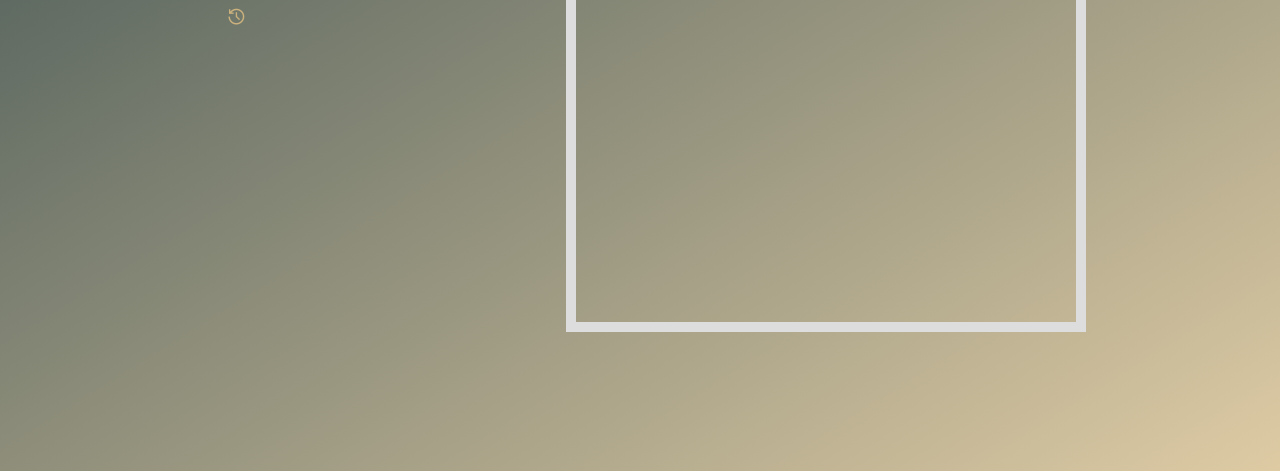
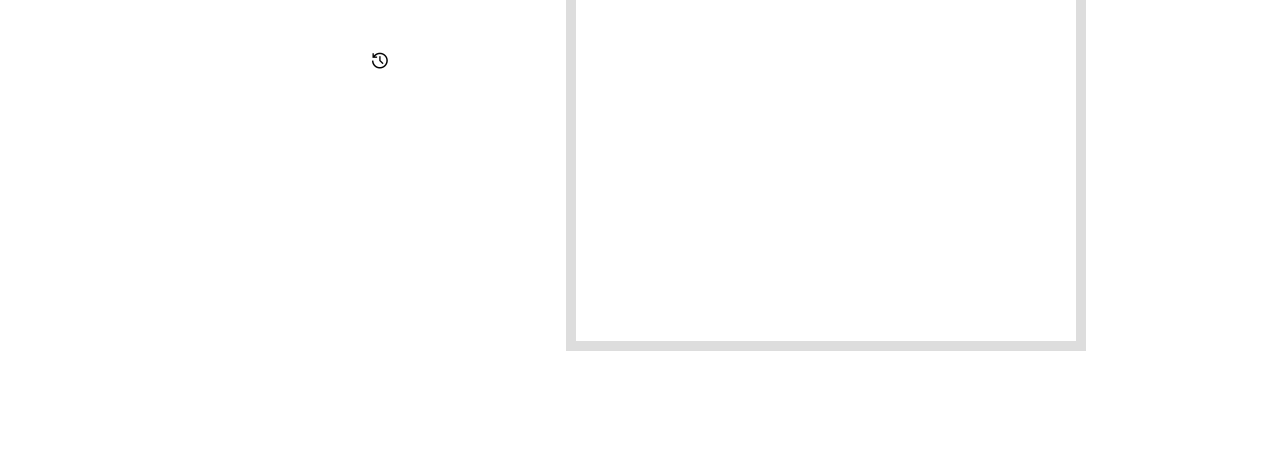
Before and after one commit to kdivyesh-cs/etchASketch, a plain HTML site: page index.html in a window 1280 px wide. Shown: the part 329-800 px from the top of the page. Drawn offline with nearby package versions, Linux system fonts and the light colour scheme.

Commit message:
change fontFamily, color, bgcolor

```diff
--- a/index.html
+++ b/index.html
@@ -10,7 +10,7 @@
     <!-- font -->
     <link rel="preconnect" href="https://fonts.googleapis.com">
     <link rel="preconnect" href="https://fonts.gstatic.com" crossorigin>
-    <link href="https://fonts.googleapis.com/css2?family=Roboto&display=swap" rel="stylesheet">
+    <link href="https://fonts.googleapis.com/css2?family=Poppins&display=swap" rel="stylesheet">
     <!-- settings icon -->
     <link rel="stylesheet" href="https://fonts.googleapis.com/css2?family=Material+Symbols+Outlined:opsz,wght,FILL,GRAD@20..48,100..700,0..1,-50..200" />
     <!-- draw icon -->
--- a/styles.css
+++ b/styles.css
@@ -1,19 +1,24 @@
 :root {
-    --fontColor: #cab17d;
-    --secColor: #566f6f;
+    --secColor: #ddd;
+    --background: #F0EEF1;
+    --green: #9FFF9C;
+    --font: #050505;
+    --red: #FF9C9C;
+    /* border */
+    --shadow: rgba(0, 0, 0, 0.16) 0px 1px 4px;
 }
 
 body, html {
     margin: 0;
     padding: 0;
     background-color: var(--bgColor);
-    font-family: Roboto, sans-serif;
-    background-image: linear-gradient(to top left, #DECBA4, #3E5151);
+    font-family: "Poppins", sans-serif;
+    background-image: var(--background);
     background-attachment: fixed;
 }
 
 *{
-    color: var(--fontColor);
+    color: var(--font);
 }
 .material-symbols-outlined {
   font-variation-settings:
@@ -23,17 +28,9 @@ body, html {
   'opsz' 48
 }
 
-.material-symbols-outlined-logo {
-    font-variation-settings:
-    'FILL' 1,
-    'wght' 500,
-    'GRAD' 0,
-    'opsz' 48
-  }
-
-
 header {
     text-align: center;
+    box-shadow: var(--shadow);
 }
 
 h1 {
@@ -76,6 +73,7 @@ h2 {
 #reset {
     width: fit-content;
     border: none;
+    align-self: center;
 }
 
 input {
@@ -96,11 +94,9 @@ input {
     border: 10px solid #ddd;
 }
 
-#gridCon > div {
-}
 
 .color {
-    background-color: var(--secColor);
+    background-color: var(--font);
 }
 
 #gridSize, button {
```
